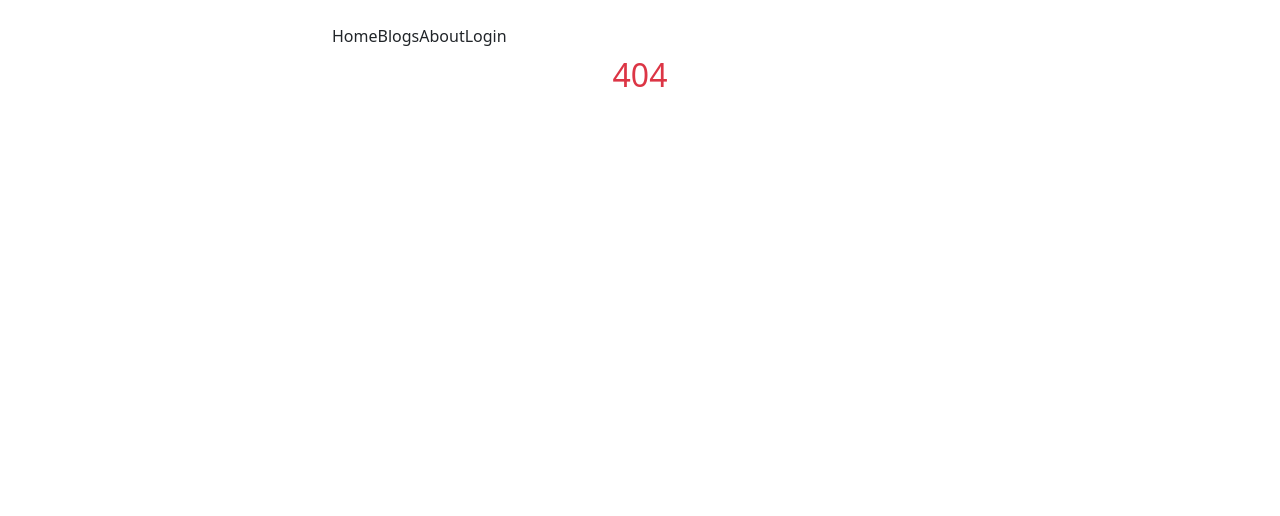
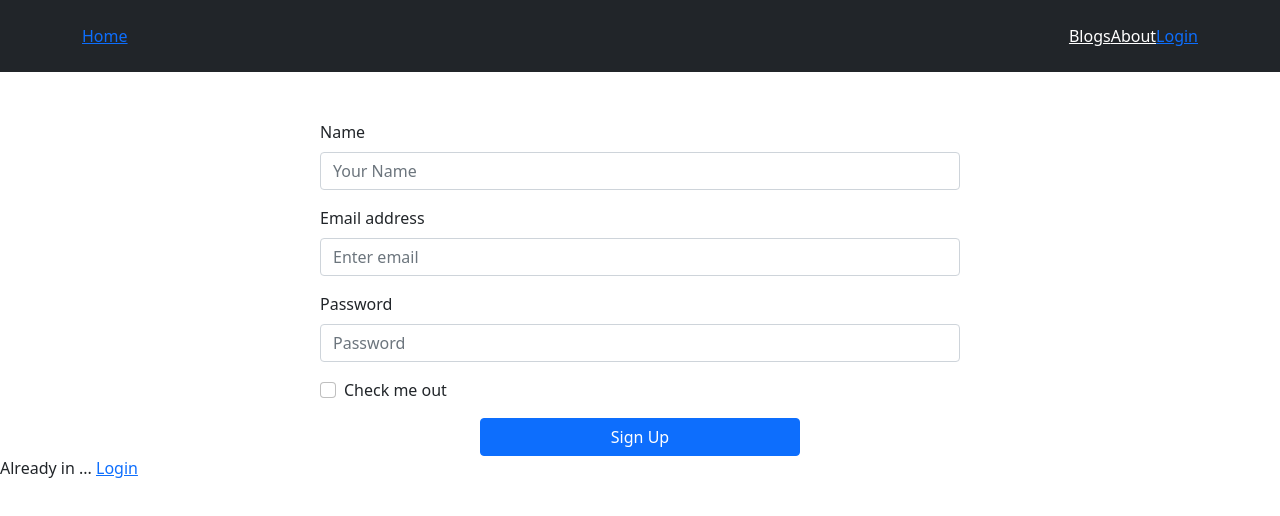
Before and after one commit to sajidul-dev/perfumania-client-A11, a React (Create React App) app: page /signup in a window 1280 px wide. Before the commit this address had no page. Shown: the top 516 px of the page. Built offline with nearby package versions, Linux system fonts and the light colour scheme.

Commit message:
Sign Up implemented

```diff
--- a/package.json
+++ b/package.json
@@ -7,9 +7,11 @@
     "@testing-library/react": "^13.1.1",
     "@testing-library/user-event": "^13.5.0",
     "bootstrap": "^5.1.3",
+    "firebase": "^9.7.0",
     "react": "^18.1.0",
     "react-bootstrap": "^2.3.1",
     "react-dom": "^18.1.0",
+    "react-firebase-hooks": "^5.0.3",
     "react-router-dom": "^6.3.0",
     "react-scripts": "5.0.1",
     "web-vitals": "^2.1.4"
--- a/src/App.js
+++ b/src/App.js
@@ -7,15 +7,19 @@ import Blogs from './components/Blogs/Blogs';
 import About from './components/About/About';
 import Header from './components/Header/Header';
 import NotFound from './components/NotFound/NotFound';
+import Login from './components/Login/Login';
+import Signup from './components/Signup/Signup';
 function App() {
   return (
-    <div className="App">
+    <div>
       <Header></Header>
       <Routes>
         <Route path='/' element={<Home></Home>}></Route>
         <Route path='/home' element={<Home></Home>}></Route>
         <Route path='/blogs' element={<Blogs></Blogs>}></Route>
         <Route path='/about' element={<About></About>}></Route>
+        <Route path='/login' element={<Login></Login>}></Route>
+        <Route path='/signup' element={<Signup></Signup>}></Route>
         <Route path='/*' element={<NotFound></NotFound>}></Route>
       </Routes>
     </div>
--- a/src/components/Banner/Banner.js
+++ b/src/components/Banner/Banner.js
@@ -1,9 +1,44 @@
+import { Carousel } from 'react-bootstrap';
 import React from 'react';
 
 const Banner = () => {
     return (
         <div>
-            <h2>This is from banner</h2>
+            <Carousel variant="dark">
+                <Carousel.Item>
+                    <img
+                        className="d-block w-100"
+                        src="https://images.unsplash.com/photo-1490481651871-ab68de25d43d?ixlib=rb-1.2.1&ixid=MnwxMjA3fDB8MHxzZWFyY2h8MTB8fGZhc2hpb258ZW58MHx8MHx8&auto=format&fit=crop&w=500&q=60"
+                        alt="First slide"
+                    />
+                    <Carousel.Caption>
+                        <h5>First slide label</h5>
+                        <p>Nulla vitae elit libero, a pharetra augue mollis interdum.</p>
+                    </Carousel.Caption>
+                </Carousel.Item>
+                <Carousel.Item>
+                    <img
+                        className="d-block w-100"
+                        src="https://images.unsplash.com/photo-1490481651871-ab68de25d43d?ixlib=rb-1.2.1&ixid=MnwxMjA3fDB8MHxzZWFyY2h8MTB8fGZhc2hpb258ZW58MHx8MHx8&auto=format&fit=crop&w=500&q=60"
+                        alt="Second slide"
+                    />
+                    <Carousel.Caption>
+                        <h5>Second slide label</h5>
+                        <p>Lorem ipsum dolor sit amet, consectetur adipiscing elit.</p>
+                    </Carousel.Caption>
+                </Carousel.Item>
+                <Carousel.Item>
+                    <img
+                        className="d-block w-100"
+                        src="https://images.unsplash.com/photo-1490481651871-ab68de25d43d?ixlib=rb-1.2.1&ixid=MnwxMjA3fDB8MHxzZWFyY2h8MTB8fGZhc2hpb258ZW58MHx8MHx8&auto=format&fit=crop&w=500&q=60"
+                        alt="Third slide"
+                    />
+                    <Carousel.Caption>
+                        <h5>Third slide label</h5>
+                        <p>Praesent commodo cursus magna, vel scelerisque nisl consectetur.</p>
+                    </Carousel.Caption>
+                </Carousel.Item>
+            </Carousel>
         </div>
     );
 };
--- a/src/components/Header/Header.js
+++ b/src/components/Header/Header.js
@@ -5,37 +5,59 @@ import { NavLink } from 'react-router-dom';
 const Header = () => {
     return (
         <div>
-            <Navbar collapseOnSelect expand="lg" bg="" variant="dark">
-                <Container className='w-50'>
+            <Navbar collapseOnSelect expand="lg" bg="dark" variant="dark">
+                <Container>
                     <NavLink to='/'
-                        className={({ isActive }) => isActive ? 'text-primary mt-3 me-3' : 'text-dark mt-3 text-decoration-none'}
+                        style={({ isActive }) => {
+                            return {
+                                display: "block",
+                                margin: "1rem 0",
+                                color: isActive ? "red" : "",
+                            };
+                        }}
                     >
                         Home
                     </NavLink>
-                    {/* <NavLink to="/" className={({ isActive }) => isActive ? 'text-red-500 mr-4 text-2xl underline underline-offset-8' : 'text-white-500 mr-4 text-2xl underline underline-offset-8'} >Home</NavLink> */}
-
                     <Navbar.Toggle aria-controls="responsive-navbar-nav" />
                     <Navbar.Collapse id="responsive-navbar-nav">
-                        <Nav className="">
-                            <NavLink to='/blogs'
-                                className={({ isActive }) => isActive ? 'text-primary  mt-3' : 'text-dark mt-3 text-decoration-none'}
+                        <Nav className="ms-auto">
+                            <NavLink
+                                to='/blogs'
+                                className={({ isActive }) => isActive ? 'text-primary' : 'text-white'}
+
                             >
                                 Blogs
                             </NavLink>
-                            <NavLink to='/about'
-                                className={({ isActive }) => isActive ? 'text-primary  mt-3' : 'text-dark mt-3 text-decoration-none'}
+
+                        </Nav>
+                        <Nav>
+                            <NavLink
+                                to='/about'
+                                style={({ isActive }) => {
+                                    return {
+                                        display: "block",
+                                        margin: "1rem 0",
+                                        color: isActive ? "##0D6EFD" : "white",
+                                    };
+                                }}
+
                             >
                                 About
                             </NavLink>
+                            <NavLink
+                                to='/login'
+                                style={({ isActive }) => {
+                                    return {
+                                        display: "block",
+                                        margin: "1rem 0",
+                                        color: isActive ? "red" : "",
+                                    };
+                                }}
 
+                            >
+                                Login
+                            </NavLink>
                         </Nav>
-                        <NavLink to='/login'
-                            className={({ isActive }) => isActive ? 'text-primary  mt-3' : 'text-dark mt-3 text-decoration-none'}
-                        >
-                            Login
-                        </NavLink>
-
-
                     </Navbar.Collapse>
                 </Container>
             </Navbar>
--- /dev/null
+++ b/src/components/Login/Login.js
@@ -0,0 +1,53 @@
+import React, { useRef } from 'react';
+import { Button, Form } from 'react-bootstrap';
+import auth from '../../firebase.init';
+import { useSignInWithEmailAndPassword } from 'react-firebase-hooks/auth';
+import { Link } from 'react-router-dom';
+
+const Login = () => {
+    const emailRef = useRef('')
+    const passwordRef = useRef('')
+
+    const [
+        signInWithEmailAndPassword,
+        user,
+        loading,
+        error,
+    ] = useSignInWithEmailAndPassword(auth);
+
+    const handleLogin = e => {
+        e.preventDefault()
+        const email = emailRef.current.value
+        const password = passwordRef.current.value
+        signInWithEmailAndPassword(email, password)
+    }
+
+
+
+
+    return (
+        <div>
+            <Form onSubmit={handleLogin} className='w-50 mx-auto mt-5'>
+                <Form.Group className="mb-3" controlId="formBasicEmail">
+                    <Form.Label>Email address</Form.Label>
+                    <Form.Control ref={emailRef} type="email" placeholder="Enter email" />
+                </Form.Group>
+
+                <Form.Group className="mb-3" controlId="formBasicPassword">
+                    <Form.Label>Password</Form.Label>
+                    <Form.Control ref={passwordRef} type="password" placeholder="Password" />
+                </Form.Group>
+                <Form.Group className="mb-3" controlId="formBasicCheckbox">
+                    <Form.Check type="checkbox" label="Check me out" />
+                </Form.Group>
+                <Button variant="primary w-50 mx-auto d-block" type="submit">
+                    Login
+                </Button>
+
+            </Form>
+            <p>New in ...<Link to='/signup'>SignUp</Link></p>
+        </div>
+    );
+};
+
+export default Login;
--- /dev/null
+++ b/src/components/Signup/Signup.js
@@ -0,0 +1,54 @@
+import React, { useRef } from 'react';
+import { Button, Form } from 'react-bootstrap';
+import { useCreateUserWithEmailAndPassword } from 'react-firebase-hooks/auth';
+import { Link } from 'react-router-dom';
+import auth from '../../firebase.init';
+
+const Signup = () => {
+    const emailRef = useRef('')
+    const passwordRef = useRef('')
+
+    const [
+        createUserWithEmailAndPassword,
+        user,
+        loading,
+        error,
+    ] = useCreateUserWithEmailAndPassword(auth);
+
+    const handleSignup = e => {
+        e.preventDefault()
+        const email = emailRef.current.value
+        const password = passwordRef.current.value
+        createUserWithEmailAndPassword(email, password)
+
+    }
+    console.log(user);
+    return (
+        <div>
+            <Form onSubmit={handleSignup} className='w-50 mx-auto mt-5'>
+                <Form.Group className="mb-3" controlId="formBasicEmail">
+                    <Form.Label>Name</Form.Label>
+                    <Form.Control type="text" placeholder="Your Name" />
+                </Form.Group>
+                <Form.Group className="mb-3" controlId="formBasicEmail">
+                    <Form.Label>Email address</Form.Label>
+                    <Form.Control ref={emailRef} type="email" placeholder="Enter email" />
+                </Form.Group>
+
+                <Form.Group className="mb-3" controlId="formBasicPassword">
+                    <Form.Label>Password</Form.Label>
+                    <Form.Control ref={passwordRef} type="password" placeholder="Password" />
+                </Form.Group>
+                <Form.Group className="mb-3" controlId="formBasicCheckbox">
+                    <Form.Check type="checkbox" label="Check me out" />
+                </Form.Group>
+                <Button variant="primary w-50 mx-auto d-block" type="submit">
+                    Sign Up
+                </Button>
+            </Form>
+            <p>Already in ... <Link to='/login'>Login</Link></p>
+        </div>
+    );
+};
+
+export default Signup;
--- /dev/null
+++ b/src/firebase.init.js
@@ -0,0 +1,20 @@
+// Import the functions you need from the SDKs you need
+import { initializeApp } from "firebase/app";
+import { getAuth } from 'firebase/auth'
+// TODO: Add SDKs for Firebase products that you want to use
+// https://firebase.google.com/docs/web/setup#available-libraries
+
+// Your web app's Firebase configuration
+const firebaseConfig = {
+    apiKey: "AIzaSyBC5du7Thr3gRMrj8uKO0enf97d-A0lfpo",
+    authDomain: "warehouse-management-949b6.firebaseapp.com",
+    projectId: "warehouse-management-949b6",
+    storageBucket: "warehouse-management-949b6.appspot.com",
+    messagingSenderId: "932959941499",
+    appId: "1:932959941499:web:1e60e49ab6a842c55043de"
+};
+
+// Initialize Firebase
+const app = initializeApp(firebaseConfig);
+const auth = getAuth(app)
+export default auth
```
Also changed, not shown: src/components/RequireAuth/RequireAuth.js (added, +11 -0 lines), 1 other file (tests, documents, lock files or other folders).
